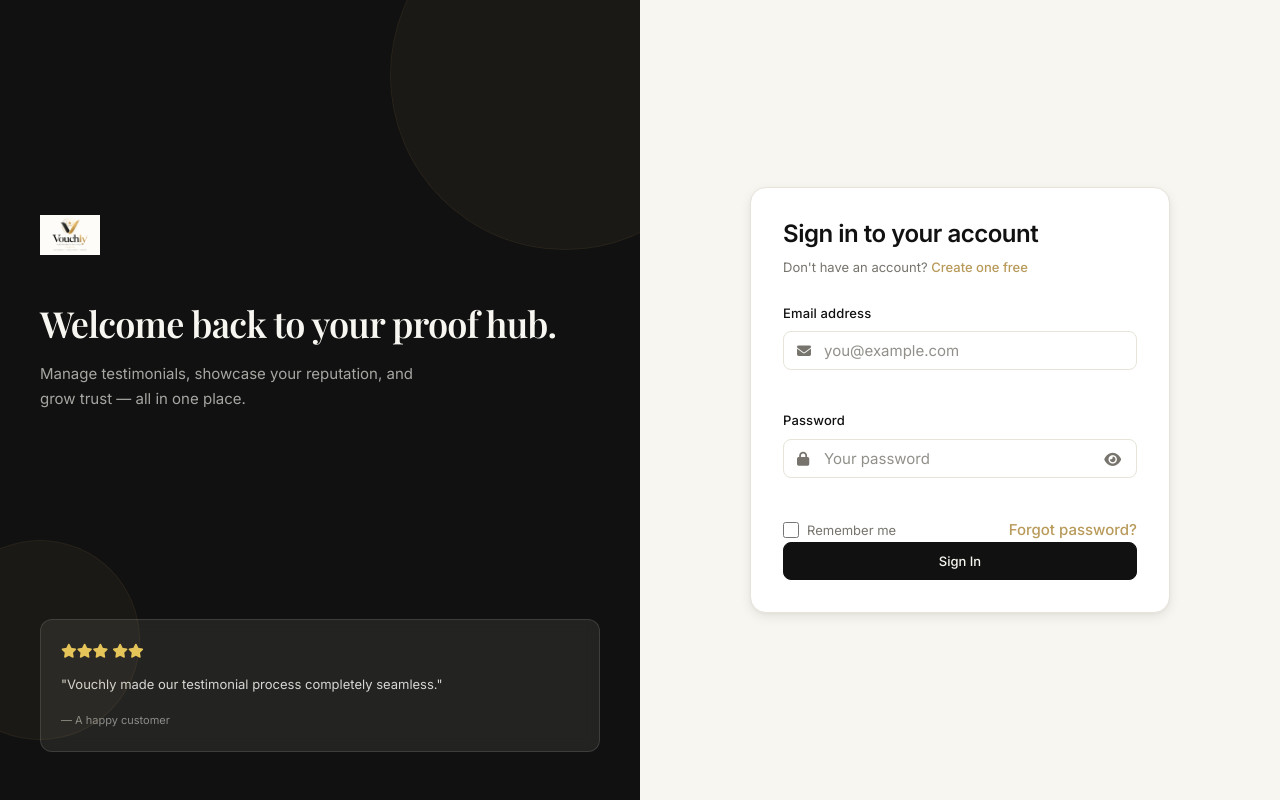
After one commit to kp9937719-cell/Vouchly, a Flask app: page /login in a window 1280 px wide. The commit adds this page. Run offline with Flask 3, Linux system fonts and the light colour scheme.

Commit message:
Update Vouchly authentication

```diff
--- a/config.py
+++ b/config.py
@@ -60,6 +60,6 @@ class Config:
     MAIL_SERVER   = os.environ.get("MAIL_SERVER",   "smtp.gmail.com")
     MAIL_PORT     = int(os.environ.get("MAIL_PORT", 587))
     MAIL_USE_TLS  = os.environ.get("MAIL_USE_TLS",  "True").lower() == "true"
-    MAIL_USERNAME = os.environ.get("MAIL_USERNAME", "")   # your Gmail address
-    MAIL_PASSWORD = os.environ.get("MAIL_PASSWORD", "")   # your Gmail App Password
-    MAIL_DEFAULT_SENDER = os.environ.get("MAIL_DEFAULT_SENDER", MAIL_USERNAME)
+    MAIL_USERNAME = os.environ.get("MAIL_USERNAME", "").strip()
+    MAIL_PASSWORD = os.environ.get("MAIL_PASSWORD", "").replace(" ", "").strip()
+    MAIL_DEFAULT_SENDER = os.environ.get("MAIL_DEFAULT_SENDER", MAIL_USERNAME).strip()
--- a/static/js/auth.js
+++ b/static/js/auth.js
@@ -132,10 +132,16 @@ function initLoginForm() {
       body: JSON.stringify({ email, password }),
     });
 
-    setButtonLoading(btn, false);
-
     if (ok && data?.success) {
-      window.location.href = '/dashboard';
+      if (window.setFlashToast) {
+        window.setFlashToast('Welcome back! You have logged in successfully.', 'success', 'Login Successful');
+      }
+      if (window.showToast) {
+        window.showToast('Login successful! Taking you to your dashboard...', 'success', 'Login Successful', 2500);
+      }
+      setTimeout(() => {
+        window.location.href = '/dashboard';
+      }, 600);
     } else if (status === 403 && (data?.errors?.unverified || (data?.message && data.message.toLowerCase().includes('verify')))) {
       const unverifiedEmail = data?.errors?.email || email;
       const alertHtml = `
@@ -210,13 +216,23 @@ function initSignupForm() {
     setButtonLoading(btn, false);
 
     if (ok && data?.success) {
-      // Account created — redirect to verification pending page
+      // Show immediate popup toast
+      if (window.showToast) {
+        window.showToast('Your account has been created successfully!', 'success', 'Account Created', 3000);
+      }
+      // Pass flash toast to next page
+      if (window.setFlashToast) {
+        window.setFlashToast('Your account has been created successfully! Please verify your email.', 'success', 'Account Created');
+      }
+      // Redirect to verification pending page
       const verifyLink = data.data?.verify_link || '';
       const emailError = data.data?.email_error || '';
       const emailParam = encodeURIComponent(email);
       const linkParam  = verifyLink ? `&verify_link=${encodeURIComponent(verifyLink)}` : '';
       const errParam   = emailError ? `&email_error=${encodeURIComponent(emailError)}` : '';
-      window.location.href = `/verification-pending?email=${emailParam}${linkParam}${errParam}`;
+      setTimeout(() => {
+        window.location.href = `/verification-pending?email=${emailParam}${linkParam}${errParam}`;
+      }, 700);
     } else {
       // Show per-field errors if the API returned them
       if (data?.errors && typeof data.errors === 'object') {
@@ -320,8 +336,14 @@ function initResetPasswordForm() {
     setButtonLoading(btn, false);
 
     if (ok && data?.success) {
+      if (window.showToast) {
+        window.showToast('Password reset successfully!', 'success', 'Success', 2500);
+      }
+      if (window.setFlashToast) {
+        window.setFlashToast('Password reset successfully! Please log in with your new password.', 'success', 'Password Reset');
+      }
       showFormAlert('formSuccess', 'Password reset successfully! Redirecting to login...', 'success');
-      setTimeout(() => { window.location.href = '/login'; }, 2500);
+      setTimeout(() => { window.location.href = '/login'; }, 1500);
     } else {
       showFormAlert('formError', data?.message || 'Reset failed. The link may have expired.');
     }
--- a/static/js/main.js
+++ b/static/js/main.js
@@ -27,8 +27,13 @@
  * @param {number} [duration]- Auto-dismiss in ms (default: 4000)
  */
 function showToast(message, type = 'info', title = '', duration = 4000) {
-  const container = document.getElementById('toast-container');
-  if (!container) return;
+  let container = document.getElementById('toast-container');
+  if (!container) {
+    container = document.createElement('div');
+    container.id = 'toast-container';
+    container.setAttribute('aria-live', 'polite');
+    document.body.appendChild(container);
+  }
 
   const icons = {
     success: 'fa-circle-check',
@@ -79,7 +84,14 @@ function showToast(message, type = 'info', title = '', duration = 4000) {
   if (duration > 0) setTimeout(dismiss, duration);
 }
 
+function setFlashToast(message, type = 'success', title = '', duration = 4000) {
+  try {
+    sessionStorage.setItem('vouchly_toast', JSON.stringify({ message, type, title, duration }));
+  } catch (_) {}
+}
+
 window.showToast = showToast;
+window.setFlashToast = setFlashToast;
 
 
 // ─────────────────────────────────────────────
@@ -283,21 +295,28 @@ async function apiFetch(url, options = {}) {
 
   let response = await fetch(url, config);
 
-  // Try token refresh on 401
-  if (response.status === 401 && !options._retried) {
+  const isAuthPage = ['/login', '/signup', '/forgot-password', '/reset-password', '/verification-pending', '/verify-email'].some(p => window.location.pathname.startsWith(p));
+  const isAuthCheck = url.includes('/api/auth/me') || url.includes('/api/auth/login') || url.includes('/api/auth/signup');
+
+  // Try token refresh on 401 (only for authenticated dashboard pages)
+  if (response.status === 401 && !isAuthPage && !isAuthCheck && !options._retried) {
     try {
-      await fetch('/api/auth/refresh', { method: 'POST', credentials: 'same-origin' });
-      config._retried = true;
-      response = await fetch(url, config);
+      const refreshRes = await fetch('/api/auth/refresh', { method: 'POST', credentials: 'same-origin' });
+      if (refreshRes.ok) {
+        config._retried = true;
+        response = await fetch(url, config);
+      } else {
+        window.location.href = '/login';
+        return { data: null, ok: false, status: 401 };
+      }
     } catch (_) {
-      // Refresh failed — redirect to login
       window.location.href = '/login';
       return { data: null, ok: false, status: 401 };
     }
   }
 
-  // Still 401 after refresh? Send to login.
-  if (response.status === 401) {
+  // Still 401 on protected page after refresh attempt? Send to login.
+  if (response.status === 401 && !isAuthPage && !isAuthCheck) {
     window.location.href = '/login';
     return { data: null, ok: false, status: 401 };
   }
@@ -432,6 +451,9 @@ function initDashboardShell() {
 
 
 async function handleLogout() {
+  if (window.setFlashToast) {
+    window.setFlashToast('You have been logged out successfully.', 'info', 'Signed Out');
+  }
   try {
     await apiFetch('/api/auth/logout', { method: 'POST' });
   } catch (_) {}
@@ -658,4 +680,18 @@ document.addEventListener('DOMContentLoaded', () => {
     link.href = '/static/css/responsive.css';
     document.head.appendChild(link);
   }
+
+  // Check for any flash toast passed across page navigations
+  try {
+    const pendingToast = sessionStorage.getItem('vouchly_toast');
+    if (pendingToast) {
+      const { message, type, title, duration } = JSON.parse(pendingToast);
+      sessionStorage.removeItem('vouchly_toast');
+      setTimeout(() => {
+        showToast(message, type || 'success', title || '', duration || 4000);
+      }, 200);
+    }
+  } catch (_) {
+    sessionStorage.removeItem('vouchly_toast');
+  }
 });
--- /dev/null
+++ b/templates/login.html
@@ -0,0 +1,109 @@
+{% extends "base.html" %}
+{% block title %}Log In — Vouchly{% endblock %}
+{% block body_class %}auth-body{% endblock %}
+{% block extra_css %}
+<link rel="stylesheet" href="{{ url_for('static', filename='css/auth.css') }}" />
+{% endblock %}
+
+{% block body %}
+<div class="auth-layout">
+  <!-- Left panel — branding -->
+  <div class="auth-panel auth-panel--left" aria-hidden="true">
+    <div class="auth-brand">
+      <a href="/" class="auth-logo">
+        <img src="{{ url_for('static', filename='vouchly-logo.png') }}" alt="Vouchly" class="vouchly-logo-img" />
+      </a>
+      <h2 class="auth-brand-headline">Welcome back to your proof hub.</h2>
+      <p class="auth-brand-sub">Manage testimonials, showcase your reputation, and grow trust — all in one place.</p>
+    </div>
+    <div class="auth-testimonial-preview">
+      <div class="auth-preview-card">
+        <div class="preview-stars">
+          <i class="fa-solid fa-star"></i><i class="fa-solid fa-star"></i><i class="fa-solid fa-star"></i>
+          <i class="fa-solid fa-star"></i><i class="fa-solid fa-star"></i>
+        </div>
+        <p>"Vouchly made our testimonial process completely seamless."</p>
+        <span>— A happy customer</span>
+      </div>
+    </div>
+    <div class="auth-deco" aria-hidden="true">
+      <div class="deco-circle deco-circle-1"></div>
+      <div class="deco-circle deco-circle-2"></div>
+    </div>
+  </div>
+
+  <!-- Right panel — form -->
+  <div class="auth-panel auth-panel--right">
+    <div class="auth-card">
+      <div class="auth-card-header">
+        <a href="/" class="auth-mobile-logo">
+          <img src="{{ url_for('static', filename='vouchly-logo.png') }}" alt="Vouchly" class="vouchly-logo-img vouchly-logo-img--sm" />
+        </a>
+        <h1 class="auth-title">Sign in to your account</h1>
+        <p class="auth-subtitle">Don't have an account? <a href="/signup" class="auth-link">Create one free</a></p>
+      </div>
+
+      <form id="loginForm" class="auth-form" novalidate>
+        <div class="form-group">
+          <label for="email" class="form-label">Email address</label>
+          <div class="input-wrapper">
+            <i class="fa-solid fa-envelope input-icon"></i>
+            <input type="email" id="email" name="email" class="form-input"
+                   placeholder="you@example.com" autocomplete="email" required />
+          </div>
+          <span class="field-error" id="emailError"></span>
+        </div>
+
+        <div class="form-group">
+          <label for="password" class="form-label">Password</label>
+          <div class="input-wrapper">
+            <i class="fa-solid fa-lock input-icon"></i>
+            <input type="password" id="password" name="password" class="form-input"
+                   placeholder="Your password" autocomplete="current-password" required />
+            <button type="button" class="password-toggle" id="passwordToggle" aria-label="Toggle password visibility">
+              <i class="fa-solid fa-eye" id="passwordToggleIcon"></i>
+            </button>
+          </div>
+          <span class="field-error" id="passwordError"></span>
+        </div>
+
+        <div class="form-row form-row--between">
+          <label class="checkbox-label">
+            <input type="checkbox" id="rememberMe" />
+            <span>Remember me</span>
+          </label>
+          <a href="/forgot-password" class="auth-link">Forgot password?</a>
+        </div>
+
+        <div class="form-alert form-alert--success" id="signupSuccess" style="display:none">
+          <i class="fa-solid fa-circle-check"></i>
+          Account created successfully! Please sign in below.
+        </div>
+
+        <div class="form-alert form-alert--error" id="formError" style="display:none"></div>
+
+        <button type="submit" class="btn btn-primary btn-block" id="loginBtn">
+          <span class="btn-text">Sign In</span>
+          <span class="btn-spinner spinner hidden"></span>
+        </button>
+      </form>
+    </div>
+  </div>
+</div>
+{% endblock %}
+
+{% block extra_js %}
+<script src="{{ url_for('static', filename='js/auth.js') }}"></script>
+<script>
+  initLoginForm();
+
+  // Show success banner if coming from the signup page
+  const params = new URLSearchParams(window.location.search);
+  if (params.get('signup') === 'success') {
+    const banner = document.getElementById('signupSuccess');
+    if (banner) banner.style.display = 'block';
+    // Clean the URL without reloading so the param doesn't persist on refresh
+    window.history.replaceState({}, '', '/login');
+  }
+</script>
+{% endblock %}
--- a/templates/verify_email.html
+++ b/templates/verify_email.html
@@ -95,9 +95,12 @@ async function verifyToken() {
         icon.innerHTML = '<i class="fa-solid fa-circle-check" style="color:var(--success);font-size:2.5rem;"></i>';
         title.textContent = 'Email Verified!';
         msg.textContent = data.message || 'Your email has been verified successfully!';
+        if (window.showToast) {
+          showToast('Email verified successfully! You can now sign in.', 'success', 'Verified');
+        }
       }
       resultDiv.innerHTML = `
-        <a href="/login" class="btn btn-primary btn-block" style="margin-top:1.5rem;text-decoration:none;">
+        <a href="/login" class="btn btn-primary btn-block" style="margin-top:1.5rem;text-decoration:none;" onclick="if(window.setFlashToast) setFlashToast('Email verified! Please sign in below.', 'success', 'Verified');">
           <i class="fa-solid fa-arrow-right-to-bracket"></i> Continue to Sign In
         </a>
       `;
```
